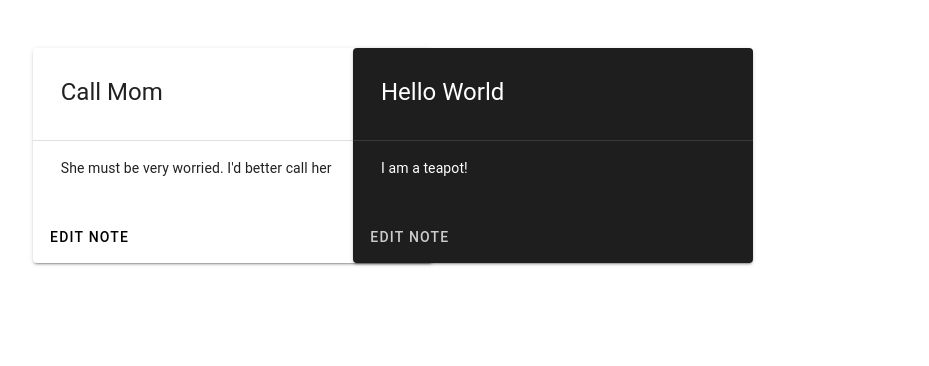
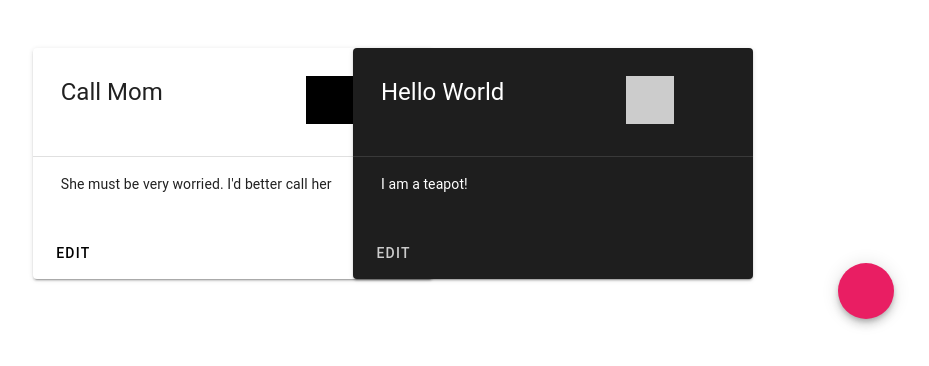
Before and after one commit to CyberGsus/todo-app-express, a Vue app in the folder client/: page / in a window 1280 px wide. Shown: the top 366 px of the page, without its empty margins (311-1240 px from the left). Built offline with nearby package versions, Linux system fonts and the light colour scheme; the HTML template or start-up script is replaced by a standard one.

Commit message:
Now you can create notes!

```diff
--- a/client/src/components/Alert.vue
+++ b/client/src/components/Alert.vue
@@ -2,14 +2,14 @@
   <v-container>
     <v-alert
       prominent
+      text
       border="right"
       :color="color"
       mode="out-in"
       transition="slide-y-transition"
       v-model="active"
     >
-      <div :class="textColor">
-        {{ text }}
+      <div v-html="text">
       </div>
     </v-alert>
   </v-container>
@@ -29,7 +29,7 @@ export default {
   computed: {
     color() {
       return [
-        'light-green',
+        'green',
         'orange lighten-1',
         'red lighten-1'
       ][this.mode]
--- /dev/null
+++ b/client/src/components/NoteDialog.vue
@@ -0,0 +1,145 @@
+<template>
+  <v-dialog v-model="dialogOpen" fullscreen @keydown="$emit('keydown', $event)">
+    <v-card>
+      <v-card-title class="heading mb-2 yellow lighten-2"
+        >{{ mode === 'edit' ? 'Edit' : 'Add new' }} note</v-card-title
+      >
+      <v-card-text>
+        <v-container fluid>
+          <v-form v-model="formValid">
+            <v-row>
+              <v-col cols="12" sm="12">
+                <v-text-field
+                  label="Title"
+                  required
+                  :rules="titleRules"
+                  v-model="noteEdited.title"
+                  outlined
+                ></v-text-field>
+                <v-textarea
+                  clearable
+                  v-model="noteEdited.description"
+                  label="Description"
+                  outlined
+                ></v-textarea>
+              </v-col>
+            </v-row>
+            <v-row justify="space-between">
+              <v-col cols="9">
+                <v-checkbox v-model="noteEdited.done" label="Done"></v-checkbox>
+              </v-col>
+              <v-spacer />
+              <v-col>
+                <v-color-picker
+                  hide-inputs
+                  v-model="noteEdited.color"
+                  mode="hexa"
+                ></v-color-picker>
+              </v-col>
+            </v-row>
+          </v-form>
+        </v-container>
+      </v-card-text>
+      <v-divider />
+      <v-card-actions>
+        <v-btn
+          v-if="mode === 'edit'"
+          text
+          @click="$emit('note:delete:confirm', noteCopy)"
+          color="red lighten-2"
+          >Delete note</v-btn
+        >
+        <v-spacer v-if="mode === 'edit'" />
+        <v-btn
+          text
+          :disabled="!formValid"
+          @click="
+            mode === 'edit'
+              ? $emit('note:update', {
+                  current: noteCopy,
+                  edit: noteEdited,
+                })
+              : $emit('note:submit', noteEdited)
+          "
+          color="green lighten-1"
+          >{{ mode === 'edit' ? 'Update' : 'Create' }} note</v-btn
+        >
+        <v-spacer v-if="mode === 'create'" />
+        <v-btn
+          text
+          @click="
+            mode === 'edit'
+              ? $emit('note:edit:close')
+              : $emit('note:dismiss', noteEdited)
+          "
+          color="blue lighten-1"
+          >Close</v-btn
+        >
+      </v-card-actions>
+    </v-card>
+  </v-dialog>
+</template>
+
+<script>
+import _ from 'lodash'
+export default {
+  name: 'NoteDialog',
+  props: {
+    mode: {
+      type: String,
+      required: true,
+      validator: val => ['edit', 'create'].indexOf(val) !== -1,
+    },
+  },
+  data: () => ({
+    noteEdited: {
+      title: '',
+      description: '',
+      color: '#ff0000',
+    },
+    dialogOpen: false,
+    noteCopy: {},
+    formValid: true,
+  }),
+  watch: {
+    noteEdited: _.debounce(function (val) {
+      if (typeof val.color === 'object') val.color =  val.color.hex
+      this.noteEdited = val
+    }.bind(this), 500)
+  },
+  methods: {
+    /**
+     * @description
+     *  If open is called with a note object,
+     *  then setup is made. If not, data is the same
+     *  as before. This is used for the delete confirmation
+     *  dialog
+     */
+    open(note) {
+      if (typeof note === 'object') {
+        this.noteCopy = Object.assign({}, note)
+        this.noteEdited = Object.assign({}, note)
+      }
+
+      this.dialogOpen = true
+    },
+    close(removeNoteData = true) {
+      this.dialogOpen = false
+      const lastEdit = Object.assign({}, this.noteEdited)
+      if (removeNoteData) {
+        this.noteEdited = {}
+      }
+      return [this.noteCopy, lastEdit]
+    },
+  },
+  computed: {
+    titleRules() {
+      return [
+        v =>
+          (v && v.trim().length > 2) ||
+          'Please be meaningful on your titles!',
+      ]
+    },
+  },
+}
+</script>
--- a/client/src/components/NoteItem.vue
+++ b/client/src/components/NoteItem.vue
@@ -8,23 +8,36 @@
     >
       <v-container>
         <v-card-title class="headline mb-1">
-          {{ note.title }}
-          <v-spacer />
-          <v-icon v-if="note.done" color="green">mdi-check-bold</v-icon>
+          <v-row>
+            <v-col cols="8">
+              {{ note.title }}
+            </v-col>
+            <v-col cols="1">
+              <v-avatar :color="note.color" tile />
+            </v-col>
+            <v-col offset="2" cols="1">
+              <v-icon v-if="note.done" color="green">mdi-check-bold</v-icon>
+            </v-col>
+          </v-row>
         </v-card-title>
       </v-container>
       <v-divider />
       <v-row class="px-3">
         <v-card-text>
-          <v-col cols="11">
+          <v-col cols="10">
             <p>{{ note.description }}</p>
           </v-col>
         </v-card-text>
       </v-row>
-      <v-card-actions>
-        <v-btn text :color="note.color" @click="$emit('note:edit', note)"
-          >Edit note
+      <v-card-actions v-if="editable">
+        <v-btn
+          text
+          :color="note.color"
+          @click="$emit('note:edit', note)"
+          >Edit
         </v-btn>
+        <v-spacer />
+          <v-btn text icon color="red lighten-2" @click="$emit('note:delete', note)"><v-icon>mdi-delete</v-icon></v-btn>
       </v-card-actions>
     </v-card>
     <!-- Note card END -->
@@ -32,11 +45,14 @@
 </template>
 
 <script>
-import Vue from 'vue'
-
-export default Vue.extend({
+import { getColorLightness } from '../helpers/colors'
+export default {
   name: 'NoteItem',
   props: {
+    editable: {
+      type: Boolean,
+      default: false
+    },
     note: {
       title: {
         type: String,
@@ -71,34 +87,8 @@ export default Vue.extend({
     },
   }),
   methods: {
-    groupBy(arr, r = 2) {
-      const newarr = []
-      if (r === 0) return []
-      for (let i = 0; i < arr.length; i += r) {
-        newarr.push(arr.slice(i, i + r))
-      }
-      return newarr
-    },
-    getLightness(color) {
-      let colorVal = color.slice(1)
-      if (colorVal.length == 3) {
-        colorVal = [...colorVal].map((i) => i.repeat(2))
-      } else {
-        colorVal = this.groupBy([...colorVal], 2).map((a) => a.join(''))
-      }
-      return (
-        colorVal
-          .map((s) => parseInt(s, 16) / 255) // parse hex to number and get them into 0-1 range
-          .map((_, __, arr) => arr.slice()) // generate copies of the array
-          .slice(0, 2) // select only 2
-          // Convert into min and max of the array
-          .map((arr, i) => Math[['max', 'min'][i % 2]].apply(null, arr))
-          // median
-          .reduce((a, b, i) => (a + b) / (i + 1), 0)
-      )
-    },
     isLightColor(color) {
-      return this.getLightness(color) > 0.5
+      return getColorLightness(color) > 0.5
     },
     deleteNote() {
       console.log('Delete note', this.note)
@@ -109,5 +99,5 @@ export default Vue.extend({
       // emit an event to save the note
     },
   },
-})
+}
 </script>
--- a/client/src/components/Notes.vue
+++ b/client/src/components/Notes.vue
@@ -1,96 +1,70 @@
 <template>
   <v-container>
     <v-row justify="center">
-      <!-- edit note dialog -->
-      <v-dialog v-model="formDialog" fullscreen>
-        <v-card>
-          <v-card-title class="heading mb-2 yellow lighten-2"
-            >Edit note</v-card-title
-          >
-          <v-card-text>
-            <v-container fluid>
-              <v-row>
-                <v-col cols="12" sm="12">
-                  <v-text-field
-                    label="Title"
-                    required
-                    v-model="noteEdited.title"
-                    outlined
-                  />
-                  <v-textarea
-                    clearable
-                    v-model="noteEdited.description"
-                    label="Description"
-                    outlined
-                  />
-                </v-col>
-              </v-row>
-              <v-row justify="space-between">
-                <v-col cols="9">
-                  <v-checkbox v-model="noteEdited.done" label="Done" />
-                </v-col>
-                <v-spacer />
-                <v-col>
-                  <v-color-picker hide-inputs v-model="noteEdited.color" />
-                </v-col>
-              </v-row>
-            </v-container>
-          </v-card-text>
-          <v-divider />
-          <v-card-actions>
-            <v-btn text @click="openConfirmationDialog" color="red lighten-2"
-              >Delete note</v-btn
-            >
-            <v-spacer />
-            <v-btn text @click="updateNote" color="green lighten-1"
-              >Save note</v-btn
-            >
-            <v-btn text @click="closeDialog" color="blue lighten-1"
-              >Close</v-btn
-            >
-          </v-card-actions>
-        </v-card>
-      </v-dialog>
-      <!-- Edit note dialog END -->
-      <!-- Confirmation dialog -->
+      <NoteDialog
+        :mode="noteFormMode"
+        @keydown="dialogKeyDown"
+        ref="noteForm"
+        @note:delete:confirm="openConfirmationDialog"
+        @note:update="updateNote"
+        @note:edit:close="closeDialog"
+        @note:dismiss="openConfirmationDialog($event, 'confirmDismiss')"
+        @note:submit="openConfirmationDialog($event, 'confirmAdd')"
+      />
       <v-dialog
         v-model="confirmationDialog"
         max-width="600px"
         @click:outside="closeConfirmationDialog(false)"
         @keydown="dialogKeyDown"
       >
-        <v-card color="red" dark>
+        <v-card :color="confirmDialogColor" dark>
           <v-card-title class="heading mb-2">
             <v-row align="center">
               <v-col cols="1">
                 <v-icon>mdi-alert</v-icon>
               </v-col>
 
-              Delete note?
+              {{ confirmDialogTitle }}?
             </v-row>
           </v-card-title>
           <v-card-text color="white">
-            <b>
+            <b v-if="confirmationDialogMode === 'delete'">
               Are you sure you want to delete note "{{ noteEdited.title }}" ?<br />
               This is unrecoverable!
             </b>
+            <template v-else>
+              <b
+                >Are you sure you want to
+                {{
+                  confirmationDialogMode.endsWith('Add') ? 'submit' : 'discard'
+                }}
+                this note?</b
+              >
+              <v-row>
+                <v-col cols="1" offset="1">
+                  <NoteItem :note="noteEdited" />
+                </v-col>
+              </v-row>
+            </template>
           </v-card-text>
           <v-divider />
-          <v-card-actions class="pa-2 red darken-2">
+          <v-card-actions
+            :class="['pa-2', confirmDialogColor.split(' ')[0], 'darken-3']"
+          >
             <v-btn
               text
-              icon
+
               @click="closeConfirmationDialog(true)"
               color="white"
-              ><v-icon>mdi-delete</v-icon></v-btn
+              ><v-icon>mdi-checkbox-marked-circle</v-icon>Yes</v-btn
             >
             <v-spacer />
             <v-btn
               text
-              icon
+
               @click="closeConfirmationDialog(false)"
               color="white"
-              ><v-icon>mdi-cancel</v-icon></v-btn
+              >No <v-icon>mdi-cancel</v-icon></v-btn
             >
           </v-card-actions>
         </v-card>
@@ -100,16 +74,23 @@
         v-for="note in notes"
         :key="note._id"
         :note="note"
+        editable
         @note:edit="editNote"
+        @note:delete="openConfirmationDialog($event, 'delete', false)"
       />
     </v-row>
+    <v-card-text style="height: 100px; position: relative;" >
+      <v-btn absolute dark fab top right color="pink" @click="newNote"
+        ><v-icon>mdi-plus</v-icon></v-btn
+      >
+    </v-card-text>
   </v-container>
 </template>
 
 <script>
-import Vue from 'vue'
 import axios from 'axios'
 import NoteItem from './NoteItem.vue'
+import NoteDialog from './NoteDialog.vue'
 
 const API_URI = 'http://localhost:8081/api/v1'
 
@@ -118,7 +99,7 @@ const config = {
 }
 
 const sleepAsync = (millis = 1000) =>
-  new Promise((resolve) => setTimeout(resolve, millis))
+  new Promise(resolve => setTimeout(resolve, millis))
 
 const groupBy = (arr, r = 1) => {
   const newarr = []
@@ -129,10 +110,11 @@ const groupBy = (arr, r = 1) => {
   return newarr
 }
 
-export default Vue.extend({
+export default {
   name: 'Notes',
   components: {
     NoteItem,
+    NoteDialog,
   },
   data: () => ({
     notes: config.callAPI
@@ -153,13 +135,16 @@ export default Vue.extend({
             color: '#cccccc',
           },
         ],
+    noteUpdated: false,
     noteEdited: {},
-    formDialog: false,
+    noteFormMode: 'edit',
     confirmationDialog: false,
+    confirmationDialogMode: 'delete',
+    comingFromDialog: false,
   }),
-  async mounted() {
-    this.getNotes()
-  },
+  // async mounted() {
+  //   this.getNotes()
+  // },
   methods: {
     async getNotes() {
       if (config.callAPI) {
@@ -169,8 +154,13 @@ export default Vue.extend({
         await sleepAsync(250)
       }
     },
+    async createNote({ title, description, color }) {
+      const note = { title, description, color }
+      note._id = Math.max.apply(null, this.notes.map(n => n._id)) + 1
+      this.notes.push(note)
+    },
     async saveNote({ current: { _id }, edit }) {
-      this.notes = this.notes.map((note) => {
+      this.notes = this.notes.map(note => {
         if (note._id === _id) {
           return Object.assign(note, edit)
         }
@@ -180,41 +170,63 @@ export default Vue.extend({
 
     async deleteNote({ _id }) {
       // TODO: ASK FOR CONFIRMATION!!!
-      this.notes = this.notes.filter((note) => {
+      this.notes = this.notes.filter(note => {
         return note._id !== _id
       })
     },
 
     isColorDark(color) {
       const rgb = groupBy([...color.slice(1)], 2)
-        .map((a) => a.join(''))
-        .map((s) => parseInt(s, 16))
-        .map((i) => i / 255.0)
+        .map(a => a.join(''))
+        .map(s => parseInt(s, 16))
+        .map(i => i / 255.0)
 
       const lightness = [Math.max, Math.min]
-        .map((f) => f.apply(null, rgb))
+        .map(f => f.apply(null, rgb))
         .reduce((a, b) => (a + b) / 2, 0)
 
       return lightness >= 0.5
     },
+    newNote() {
+      this.noteFormMode = 'create'
+      this.$refs.noteForm.open()
+    },
     editNote(note) {
+      this.noteFormMode = 'edit'
       this.noteEdited = Object.assign({}, note)
-      this.formDialog = true
+      this.$refs.noteForm.open(note)
     },
     closeDialog(removeNoteData = true) {
-      if (removeNoteData) this.noteEdited = {}
-      this.formDialog = false
+      this.$refs.noteForm.close(removeNoteData)
+      if (this.noteUpdated) {
+        this.$emit('alert:show', {
+          mode: 'ok',
+          text: `Note "<strong>${this.noteEdited.title}</strong>" updated`,
+        })
+        this.noteUpdated = false
+      }
     },
-    updateNote() {
-      this.notes = this.notes.map((note) => {
-        if (note._id === this.noteEdited._id) {
-          return Object.assign(note, this.noteEdited)
+    updateNote({ current: { _id }, edit }) {
+      this.noteUpdated = true
+      this.notes = this.notes.map(note => {
+        if (note._id === _id) {
+          return Object.assign(note, edit)
         }
         return note
       })
     },
-    openConfirmationDialog() {
-      this.formDialog = false
+    openConfirmationDialog(note, mode = 'delete', fromDialog = true) {
+      this.confirmationDialogMode =
+        ['delete', 'confirmDismiss', 'confirmAdd'].indexOf(mode) !== -1
+          ? mode
+          : this.confirmationDialogMode
+
+      this.comingFromDialog = fromDialog
+      if (fromDialog) {
+
+        this.$refs.noteForm.close(false)
+        this.noteEdited = Object.assign({}, note)
+      }
       const interval = setInterval(
         function () {
           clearInterval(interval)
@@ -223,31 +235,69 @@ export default Vue.extend({
         250
       )
     },
-    closeConfirmationDialog(value) {
+    closeConfirmationDialog(confirmed) {
       this.confirmationDialog = false
       const cb = function () {
-        this.formDialog = true
+        this.$refs.noteForm.open()
       }.bind(this)
-      if (value === true) {
+      if (confirmed === true ) {
         // Confirmed
-        this.deleteNote(this.noteEdited)
         this.closeDialog(false)
+        this.afterConfirmation(this.noteEdited).then(([alert, alertVerb, noteEdited]) => {
+          if (alert) {
+          this.$emit('alert:show', {
+            mode: 'ok',
+            text: `Note "<strong>${noteEdited.title}</strong>" ${alertVerb} successfully`,
+          })
+          }
+        })
         // TODO: add a catcher for API error
-        this.$emit('alert:show', { mode: 'ok', text: `Note "${this.noteEdited.title}" deleted successfully` })
-      } else {
+      } else if (this.comingFromDialog) {
         // Phew.
         const interval = setInterval(() => {
           clearInterval(interval)
           cb()
         }, 250)
       }
+      this.noteUpdated = false
+      this.comingFromDialog = false
     },
     dialogKeyDown({ key, keyCode }) {
-      if (key === 'Escape' || keyCode === 27) {
+      if (key.toLowerCase() === 'Escape' || keyCode === 27) {
         if (this.confirmationDialog) this.closeConfirmationDialog(false)
         else this.closeDialog()
       }
     },
+    log: console.log,
   },
-})
+  computed: {
+    confirmDialogTitle() {
+      return {
+        delete: 'Delete Note',
+        confirmDismiss: 'Discard Note',
+        confirmAdd: 'Save Note',
+      }[this.confirmationDialogMode]
+    },
+    confirmDialogColor() {
+      return {
+        delete: 'red',
+        confirmDismiss: 'blue darken-2',
+        confirmAdd: 'green',
+      }[this.confirmationDialogMode]
+    },
+    afterConfirmation() {
+      const cb = {
+        delete: [this.deleteNote, 'deleted'],
+        confirmAdd: [this.createNote, 'created'],
+        confirmDismiss: [() => false, null],
+      }[this.confirmationDialogMode]
+
+      return async (note) => {
+        let answer = await cb[0](note)
+        answer = typeof answer === 'boolean' ? answer : true
+        return [answer, cb[1], note]
+      }
+    },
+  },
+}
 </script>
--- /dev/null
+++ b/client/src/helpers/colors.js
@@ -0,0 +1,26 @@
+/**
+ * @param {Array} array
+ */
+const groupBy = (array, radix = 2) => {
+  if (radix === 0) return []
+  const finalArray = array.slice()
+  if (radix < 0) {
+    radix *= -1
+    finalArray.reverse()
+  }
+  return finalArray.map((_, i) => finalArray.slice(i, i + radix))
+}
+export const getColorLightness = color => {
+  if (!/^#(?:[0-9a-f]{1,2}){3}$/i.test(color)) {
+    color = '#ff0000'
+  }
+  return (color.length === 4
+    ? [...color.slice(1)].map(i => i.repeat(2))
+    : groupBy([...color.slice(1)], 2).map(a => a.join(''))
+  )
+    .map(s => parseInt(s, 16))
+    .map((_, i, arr) => (i < 2 ? arr.slice() : null))
+    .slice(0, 2)
+    .map((arr, i) => Math[['max', 'min'][i % 2]].apply(null, arr))
+    .reduce((a, b, i) => (a + b) / (i + 1), 0)
+}
```
Also changed, not shown: 2 other files (tests, documents, lock files or other folders).
